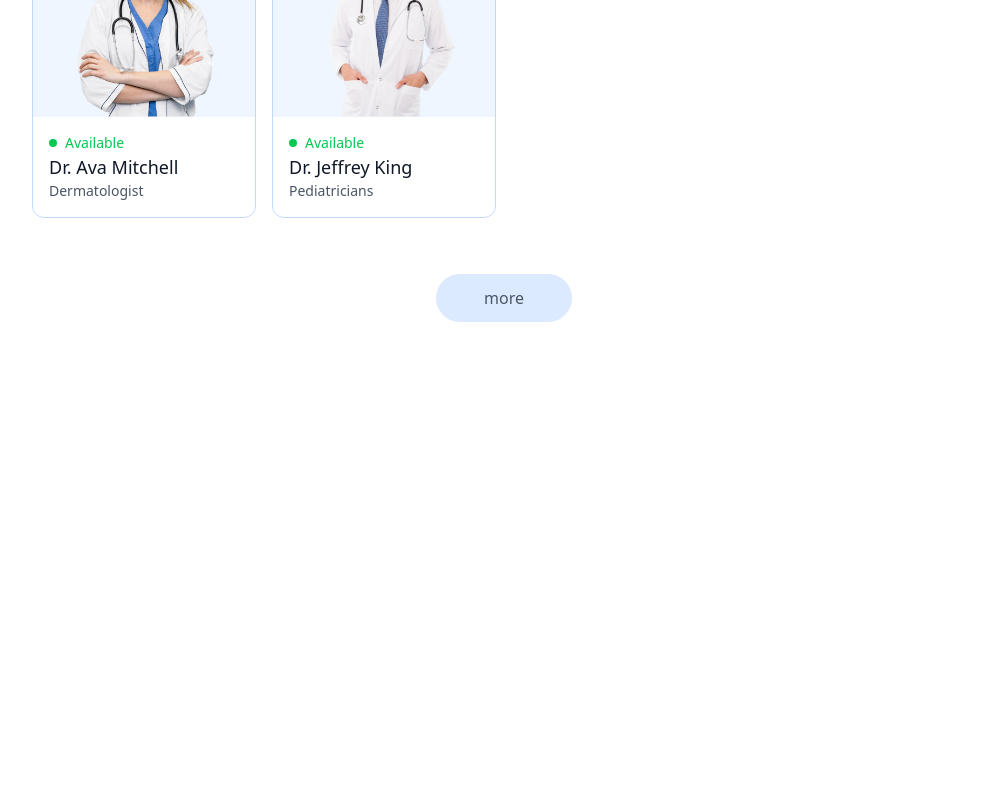
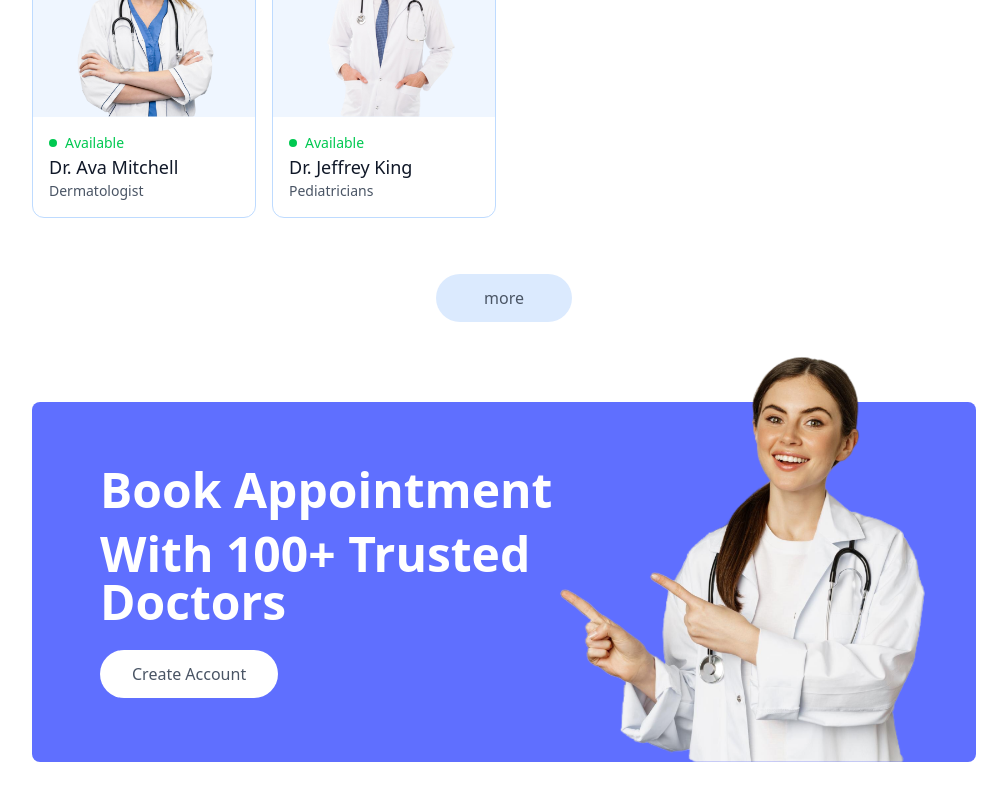
Before and after one commit to SewminiWimalasooriya/doctor-appointment-app-MERN, a React (Vite) app in the folder Frontend/: page / in a window 1280 px wide. Shown: the part 2064-2864 px from the top of the page, without its empty margins (136-1143 px from the left). Before the commit the page ends 2450 px from the top, so only its background shows below. Built offline with nearby package versions, Linux system fonts and the light colour scheme.

Commit message:
create account banner component

```diff
--- /dev/null
+++ b/Frontend/src/components/Banner.jsx
@@ -0,0 +1,30 @@
+
+import React from 'react'
+import { assets } from '../assets/assets'
+import { useNavigate } from 'react-router-dom'
+
+const Banner = () => {
+
+    const navigate = useNavigate(); // Added useNavigate hook for navigation
+
+  return (
+    <div className='flex  bg-primary rounded-lg px-6 sm:px-10 md:px-14 lg:px-12 my-20 md:mx-10' >
+        {/*---------Left side---------*/}
+        <div className='flex-1 py-8 sm:py-10 md:py-16 lg:pl-5'>
+            <div className='text-xl sm:text-2xl md:text-3xl lg:text-5xl font-semibold text-white' >
+                <p>Book Appointment</p>
+                <p className='mt-4'>With 100+ Trusted Doctors</p>
+            </div>
+            <button onClick={()=>{navigate('/login');scrollTo(0,0)}} className='bg-white text-sm sm:text-base text-gray-600 px-8 py-3 rounded-full mt-6 hover:scale-105 transition-all'>Create Account</button>
+        </div>
+            {/*---------Right side---------*/}
+        <div className='hidden md:block md:w-1/2 lg:w-[370px] relative'>
+            <img className='w-full absolute bottom-0 right-0 max-w-md' src={assets.appointment_img}/>
+        </div>
+
+
+    </div>
+  )
+}
+
+export default Banner
--- a/Frontend/src/pages/Home.jsx
+++ b/Frontend/src/pages/Home.jsx
@@ -2,6 +2,7 @@
 import Header from '../components/Header'
 import SpecialityMenu from '../components/SpecialityMenu'
 import ToDoctors from '../components/ToDoctors'
+import Banner from '../components/Banner'
 
 function Home() {
   return (
@@ -9,6 +10,7 @@
       <Header />
       <SpecialityMenu />
       <ToDoctors />
+      <Banner/>
     </div>
   )
 }
```
